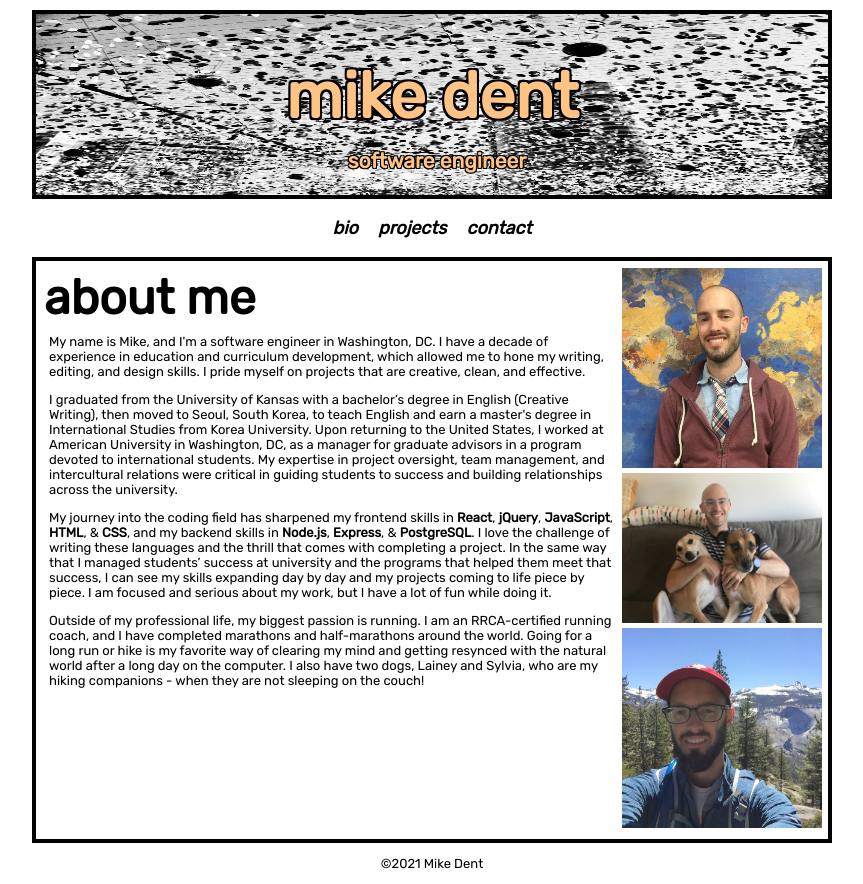
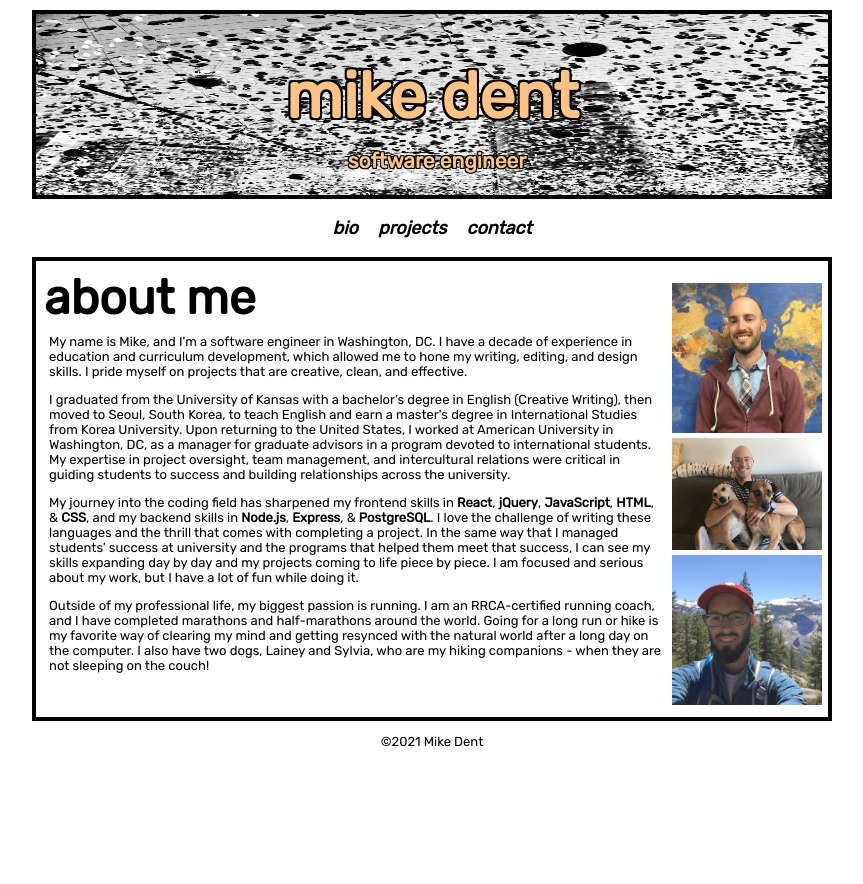
Before and after one commit to mkdnt/md-portfolio-react, a React (Create React App) app: page /bio in a window 1280 px wide. Shown: the whole page, without its empty margins (208-1071 px from the left). After the commit the page ends 800 px from the top, so only its background shows below. Built offline with nearby package versions, Linux system fonts and the light colour scheme.

Commit message:
fixed image issue in Safari

```diff
--- a/src/Bio.css
+++ b/src/Bio.css
@@ -19,14 +19,16 @@
 }
 
 .bio-pics {
-      display: flex;
-      flex-direction: column;
-      margin: 0 auto;
-      width: 250px;
+    display: flex;
+    flex-direction: column;
+    margin: 0 auto;
+    width: 250px;
+    margin-top: 15px;
   }
 
 .bio-pics img {
     margin-bottom: 5px;
+    width: 250px;
 }
 
 /* desktop */
@@ -36,9 +38,9 @@
       flex-direction: row;
   }
 
-  .bio-pics {
+  .bio-pics img {
       display: flex;
       flex-direction: column;
-      width: 200px;
+      width: 150px;
   }
 }
--- a/src/Bio.js
+++ b/src/Bio.js
@@ -22,9 +22,9 @@ export class Bio extends Component {
                     </p>
                 </div>
                 <div className='bio-pics'>
-                    <img src={iap} alt='mike by world map' style={{objectFit: 'cover'}}/>
-                    <img src={dogs} alt='mike with dogs' style={{objectFit: 'cover'}}/>
-                    <img src={yosemite} alt='yosemite' style={{objectFit: 'cover'}}/>
+                    <img src={iap} alt='mike by world map'/>
+                    <img src={dogs} alt='mike with dogs' />
+                    <img src={yosemite} alt='yosemite' />
                 </div>
 
             </div>
```
Also changed, not shown: 1 other file (tests, documents, lock files or other folders).
